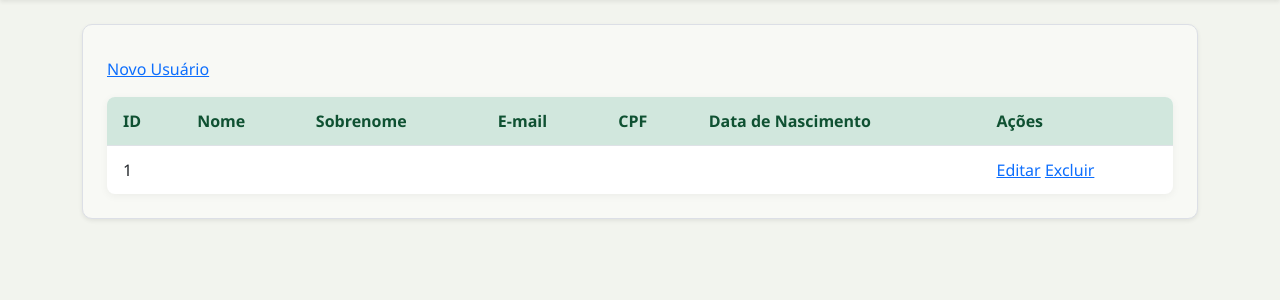
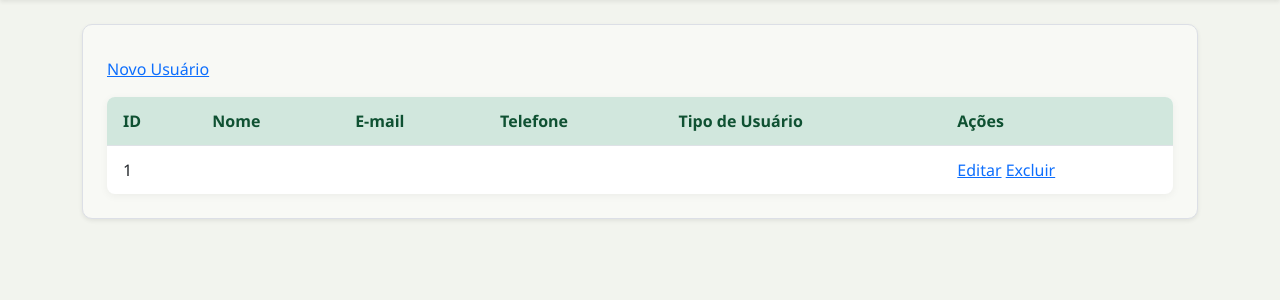
Before and after one commit to Panda340-connect/meu_projeto, a PHP site: the page made by app/views/usuarios/index.php in a window 1280 px wide. Shown: the part 78-378 px from the top of the page. Run offline with PHP 8.4, Linux system fonts and the light colour scheme; the template is opened without the code that fills it: most values are stand-ins (such as "Sample title", 1, 10 or a date in 2020); data that the repository does not hold is empty.

Commit message:
feat(view): adapta index.php e form.php para os campos reais da tabela usuario

```diff
--- a/app/views/usuarios/index.php
+++ b/app/views/usuarios/index.php
@@ -6,25 +6,23 @@
         <tr>
             <th>ID</th>
             <th>Nome</th>
-            <th>Sobrenome</th>
             <th>E-mail</th>
-            <th>CPF</th>
-            <th>Data de Nascimento</th>
+            <th>Telefone</th>
+            <th>Tipo de Usuário</th>
             <th>Ações</th>
         </tr>
     </thead>
     <tbody>
         <?php foreach ($usuarios as $u): ?>
             <tr>
-                <td><?= (int) $u['id'] ?></td>
-                <td><?= e($u['name']) ?></td>
-                <td><?= e($u['last_name']) ?></td>
+                <td><?= (int) $u['id_usuario'] ?></td>
+                <td><?= e($u['nome']) ?></td>
                 <td><?= e($u['email']) ?></td>
-                <td><?= e(format_cpf($u['cpf'])) ?></td>
-                <td><?= e($u['birth_date']) ?></td>
+                <td><?= e($u['telefone'] ?? '') ?></td>
+                <td><?= e($u['tipo_usuario'] ?? '') ?></td>
                 <td>
-                    <a href="<?= e(url('usuario/edit/' . (int) $u['id'])) ?>">Editar</a>
-                    <a href="<?= e(url('usuario/delete/' . (int) $u['id'])) ?>" onclick="return confirm('Tem certeza que deseja excluir?')">Excluir</a>
+                    <a href="<?= e(url('usuario/edit/' . (int) $u['id_usuario'])) ?>">Editar</a>
+                    <a href="<?= e(url('usuario/delete/' . (int) $u['id_usuario'])) ?>" onclick="return confirm('Tem certeza que deseja excluir?')">Excluir</a>
                 </td>
             </tr>
         <?php endforeach; ?>
```
